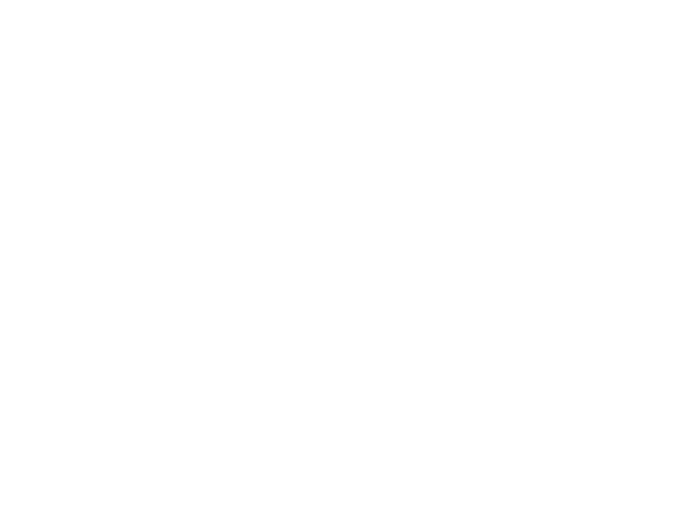
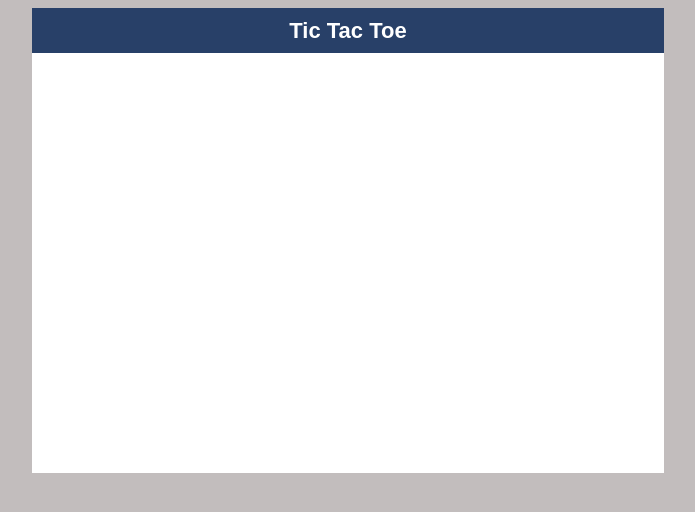
Before and after one commit to sebapkfd/tic-tac-toe, a plain HTML site: page index.html in a window 1280 px wide. Shown: the whole page, without its empty margins (292-987 px from the left). Drawn offline with Linux system fonts and the light colour scheme.

Commit message:
first steps of interface

```diff
--- a/index.html
+++ b/index.html
@@ -7,7 +7,12 @@
     <link rel="stylesheet" href="style.css">
 </head>
 <body>
-
+    <div class="main">
+        <div class="title">Tic Tac Toe</div>
+        <div class="table-div">
+            <div class="table"></div>
+        </div>
+    </div>
 </body>
 <script src="app.js"></script>
 </html>
--- a/style.css
+++ b/style.css
@@ -0,0 +1,41 @@
+body{
+    display: flex;
+    justify-content: center;
+    background-color:rgb(194, 189, 189);
+    font-family: 'Poppins', sans-serif;
+}
+
+.main{
+    background-color:rgb(107, 123, 148);
+    width: 50%;
+    display: flex;
+    justify-content: center;
+    flex-direction: column;
+}
+
+.title{
+    background-color:rgb(40, 64, 104);
+    display: flex;
+    justify-content: center;
+    align-items: center;
+    color: white;
+    font-size: 22px;
+    font-weight: 600;
+    height: 45px;
+}
+
+.table-div{
+    background-color:rgb(100, 139, 207);
+    display: flex;
+    justify-content: center;
+    align-items: center;
+}
+
+/* might delete later */
+.table{
+    display: inline-grid;
+    grid-template-columns: repeat(3,auto);
+    background-color: rgb(255, 255, 255);
+    height: 420px;
+    width: 100%;
+}
```
